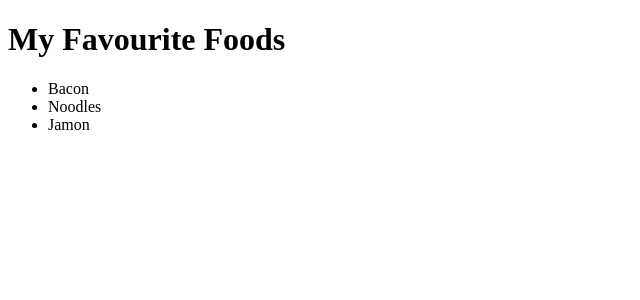
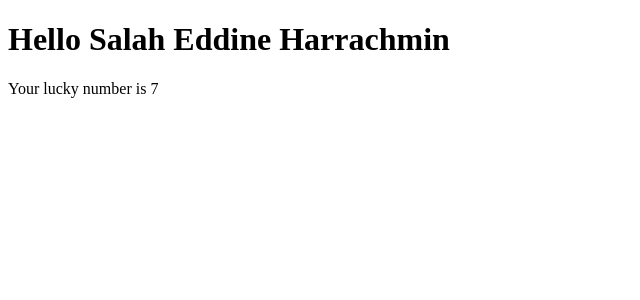
Before and after one commit to Salah-Eddine-hub/Reactjs, a React (Create React App) app in the folder my-app/: page / in a window 1280 px wide. Shown: the top 300 px of the page, without its empty margins (0-640 px from the left). Built offline with nearby package versions, Linux system fonts and the light colour scheme.

Commit message:
ES6: expresion of js

```diff
--- a/my-app/src/index.js
+++ b/my-app/src/index.js
@@ -1,14 +1,16 @@
 import React from 'react';
 import ReactDOM from 'react-dom/client';
+
+
 const root = ReactDOM.createRoot(document.getElementById('root'));
+const fname = "Salah";
+const mname = " Eddine";
+const lname = " Harrachmin"
+const num = 7;
 root.render(
   <div>
-    <h1>My Favourite Foods</h1>
-    <ul>
-      <li>Bacon</li>
-      <li>Noodles</li>
-      <li>Jamon</li>
-    </ul>
+    <h1>Hello {fname + mname + lname}</h1>
+    <p>Your lucky number is {num}</p>
   </div>
 );
 
```
